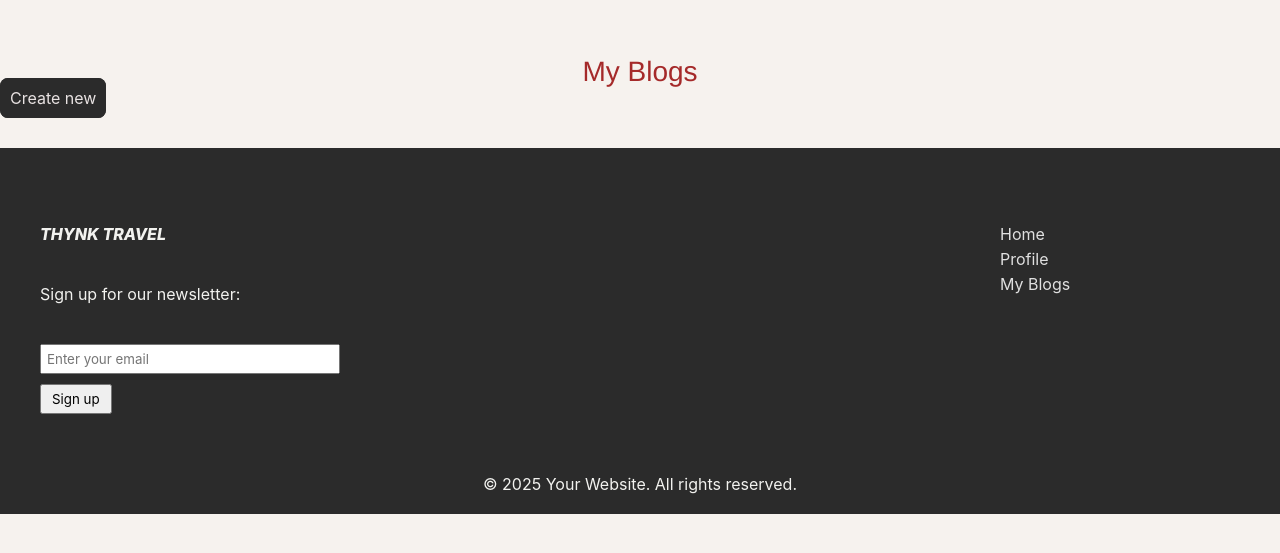
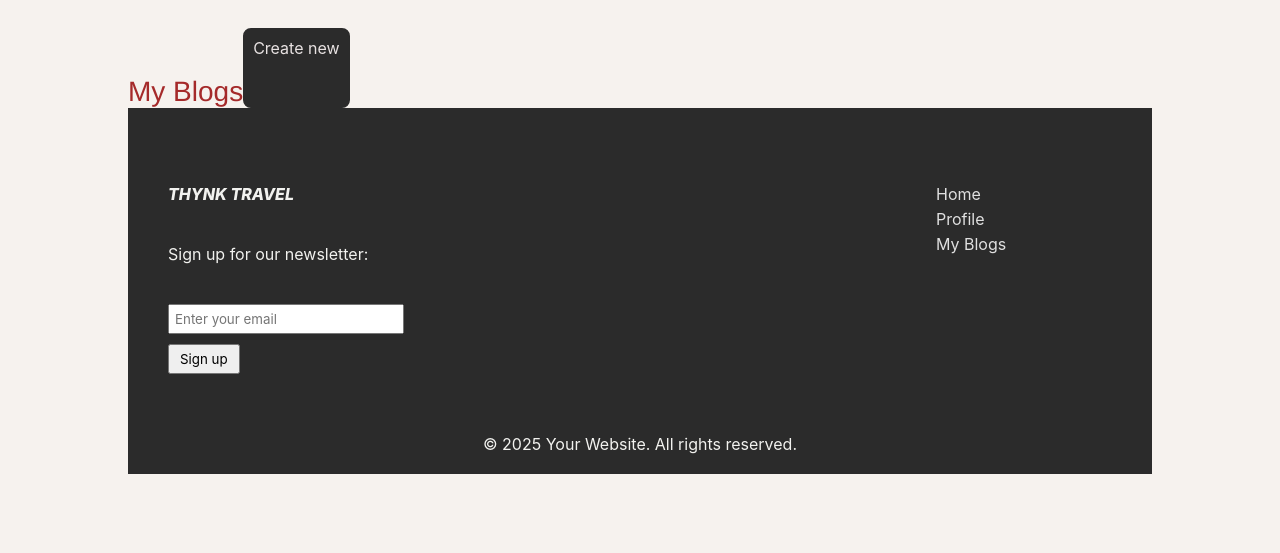
Before and after one commit to Donja1998/group-assignment, a PHP site: page /multitier-shop/home/blogs in a window 1280 px wide. Shown: the part 67-620 px from the top of the page. Run offline with PHP 8.4, Linux system fonts and the light colour scheme; the visitor is signed in with stand-in values (Sample User, id 1); data that the repository does not hold is empty.

Commit message:
my blogs

```diff
--- a/multitier-blog/frontend/assets/css/style.css
+++ b/multitier-blog/frontend/assets/css/style.css
@@ -315,6 +315,11 @@ div.solo-item img{
 }
 
 /* -- My blogs page -- */
+#myBlogsDiv{
+    margin-left: 10%;
+    margin-right: 10%;
+}
+
 #creatNew{
     text-decoration: none;
     color: rgb(232, 226, 226);
--- a/multitier-blog/frontend/views/blogs/index.php
+++ b/multitier-blog/frontend/views/blogs/index.php
@@ -4,6 +4,7 @@ require_once __DIR__ . "/../../Template.php";
 Template::header("My Blogs");
 ?>
 
+<div id="myBlogsDiv">
 <h1>My Blogs </h1>
 
 <a id="creatNew" href="<?= $this->home ?>/blogs/new">Create new</a>
@@ -34,6 +35,7 @@ Template::header("My Blogs");
 
             <a href="<?= $this->home ?>/blogs/<?= $blog->blog_id ?>">Show</a>
         </article>
+        </div>
 
     <?php endforeach; ?>
 
```
